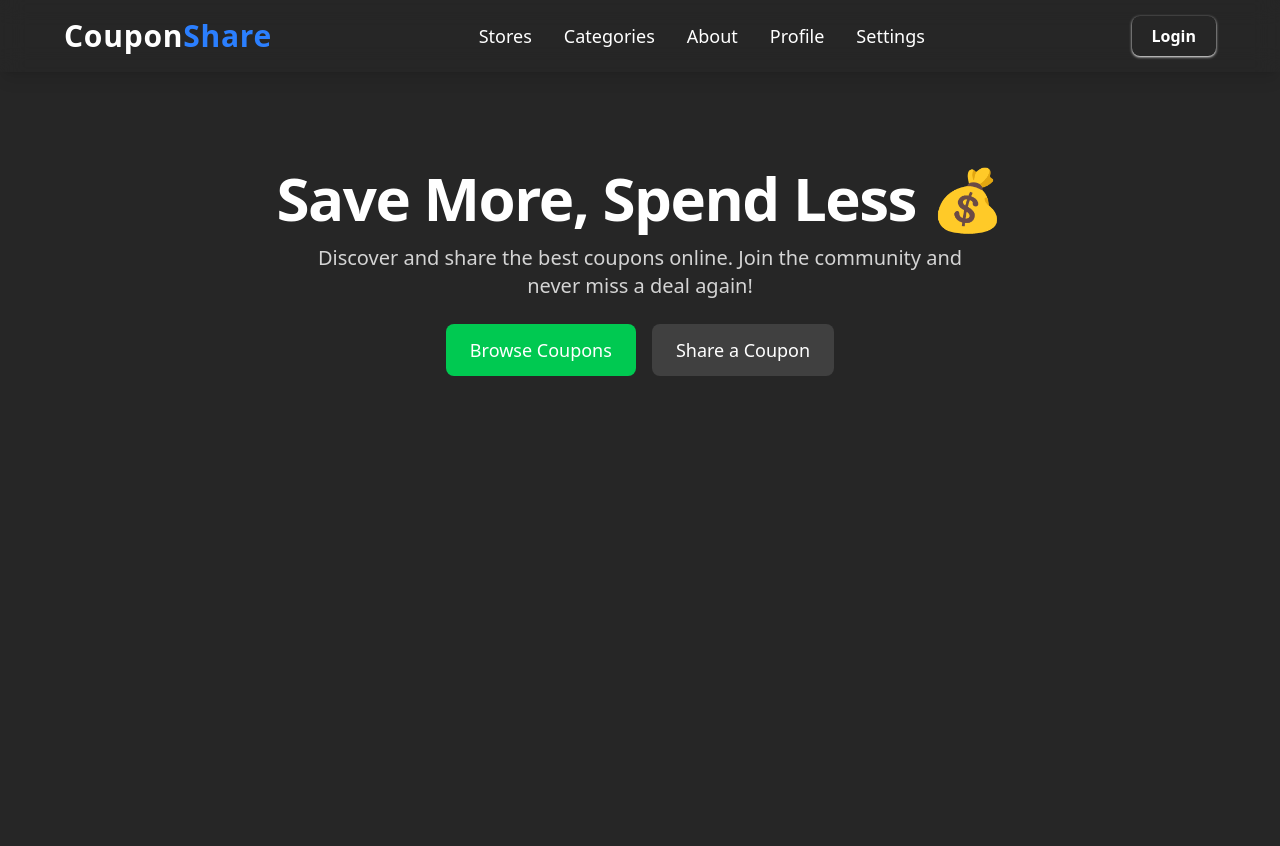
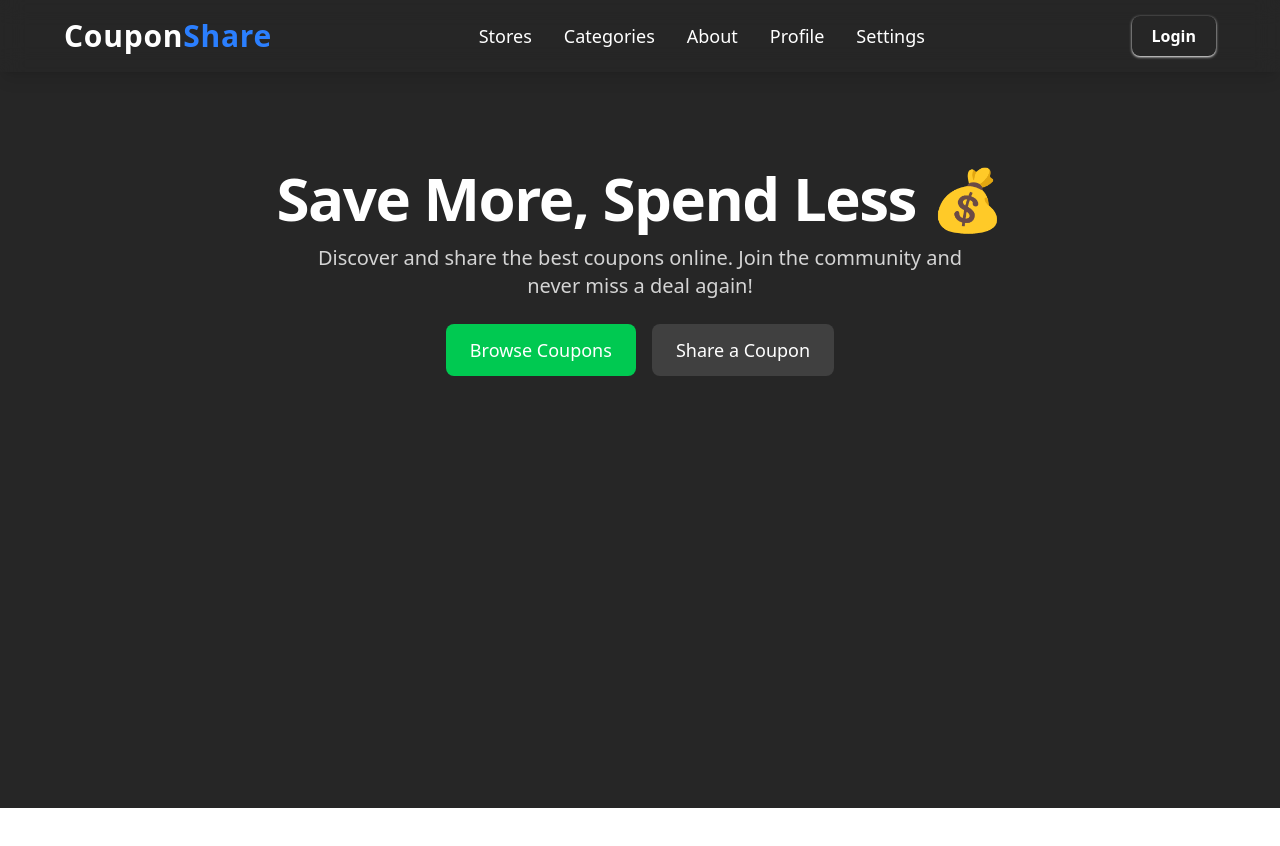
Before and after one commit to Joyal-George-KJ/CouponShare, a React (Vite) app: page / in a window 1280 px wide. Shown: the top 846 px of the page. After the commit the page ends 808 px from the top, so only its background shows below. Built offline with nearby package versions, Linux system fonts and the light colour scheme.

Commit message:
Layout Adjusted

```diff
--- a/src/Layout.jsx
+++ b/src/Layout.jsx
@@ -6,7 +6,7 @@ function Layout() {
     return (
         <div className="mobile:bg-neutral-800">
             <Navbar />
-            <div className="bg-neutral-800 text-neutral-200 w-full min-h-dvh p-4 mobile:px-4 tablet:px-8 laptop:px-16">
+            <div className="bg-neutral-800 text-neutral-200 w-full min-h-[92dvh] p-4 mobile:px-4 tablet:px-8 laptop:px-16">
                 <Outlet />
             </div>
         </div>
```
